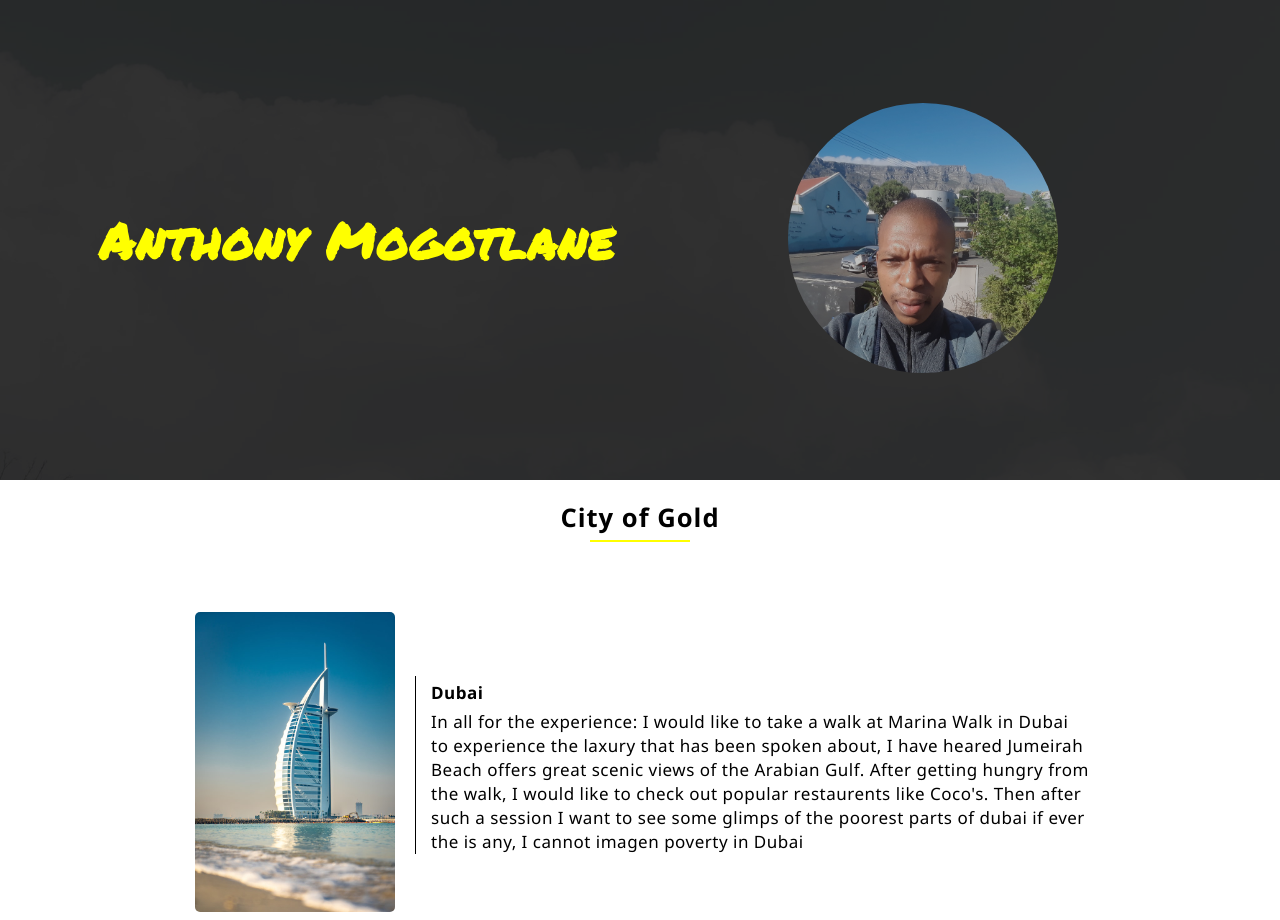
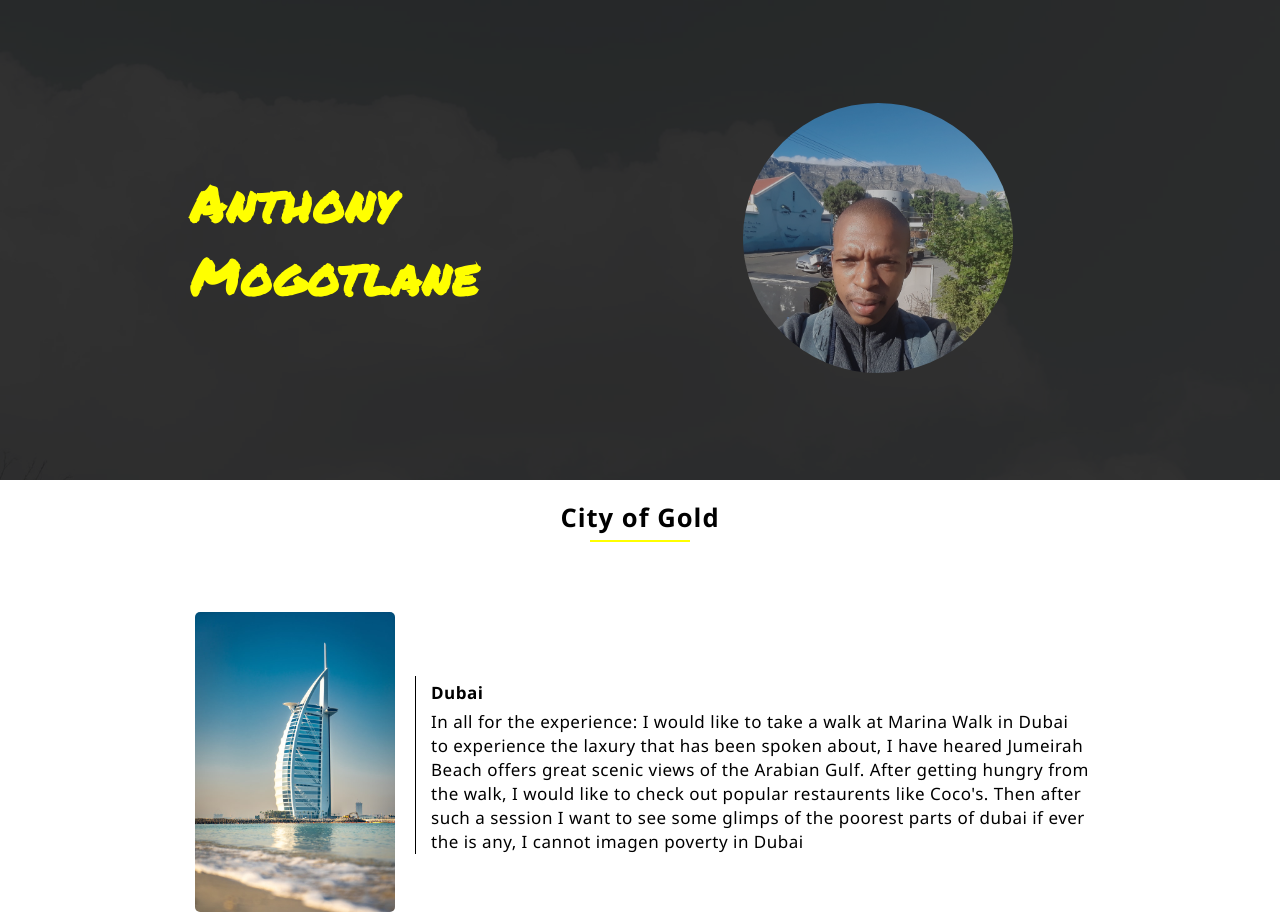
Before and after one commit to AnthonyMogotlane/basic_webpage_html-css, a plain HTML site: page index.html in a window 1280 px wide. Shown: the top 920 px of the page. Drawn offline with Linux system fonts and the light colour scheme.

Commit message:
update index.html

```diff
--- a/index.html
+++ b/index.html
@@ -14,7 +14,7 @@
     <!-- Intro section -->
     <div class="home-page">
         <div class="overlayer"></div>
-        <div class="home-content">
+        <div class="home-content container">
             <div class="home-name"><h1>Anthony Mogotlane</h1></div>
             <div class="home-img"><img src="./img/tbmountain.jpg" alt="Anthony"></div>
         </div>
```
